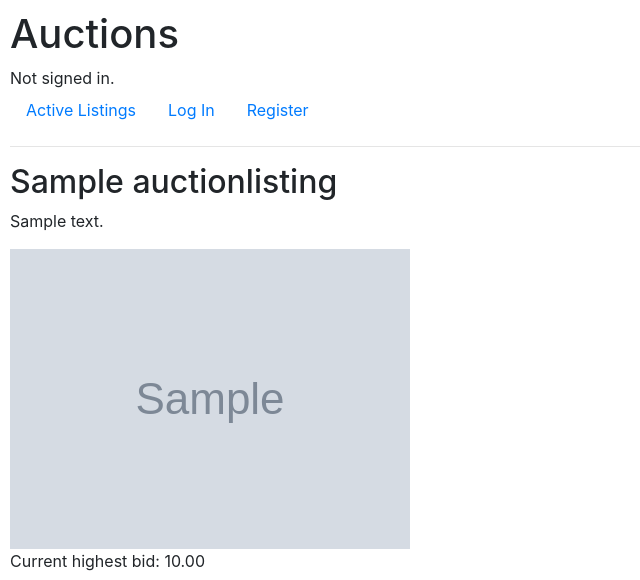
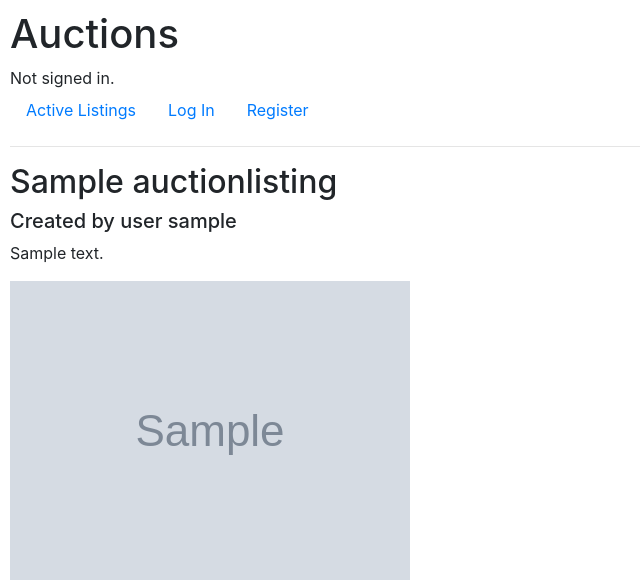
Before and after one commit to T-Dogg-PO/cs50_commerce_project, a Django app: page /listing/1 in a window 1280 px wide. Shown: the top 580 px of the page, without its empty margins (0-640 px from the left). Run offline with Django 3.2, Linux system fonts and the light colour scheme; tables that the repository leaves empty hold one stand-in row (values such as "Sample post"); grey boxes marked "Sample" are stand-in pictures; some libraries are stand-ins or nearby versions.

Commit message:
Adding user information to the listing model

```diff
--- a/auctions/models.py
+++ b/auctions/models.py
@@ -1,6 +1,7 @@
 from django.contrib.auth.models import AbstractUser
 from django.db import models
 from django.urls import reverse
+from django.conf import settings
 
 
 class User(AbstractUser):
@@ -24,6 +25,7 @@ class AuctionListing(models.Model):
     current_price = models.DecimalField(max_digits=8, decimal_places=2, blank=True, null=True)  # Current price, same as above
     image_link = models.URLField(blank=True)  # Optional field for image link URL
     category = models.CharField(max_length=128, blank=True, null=True)  # Category will be its own class so that admin users can add mroe categories if needed
+    user = models.ForeignKey(settings.AUTH_USER_MODEL, on_delete=models.CASCADE, default=1)
 
     # When this listing is displayed on the site, show the name as a default
     def __str__(self):
--- a/auctions/templates/auctions/listing.html
+++ b/auctions/templates/auctions/listing.html
@@ -2,6 +2,7 @@
 
 {% block body %}
     <h2>{{ listing.name }}</h2>
+    <h5>Created by user {{ listing.user }}</h5>
 
     <p>{{ listing.description }}</p>
 
--- a/auctions/views.py
+++ b/auctions/views.py
@@ -50,6 +50,7 @@ def create(request):
             new_listing.starting_bid = create_form.cleaned_data["starting_bid"]
             new_listing.image_link = create_form.cleaned_data["image_link"]
             new_listing.category = create_form.cleaned_data["category"]
+            new_listing.user = request.user
 
             new_listing.save()
 
```
Also changed, not shown: auctions/migrations/0009_auctionlisting_user.py (added).
